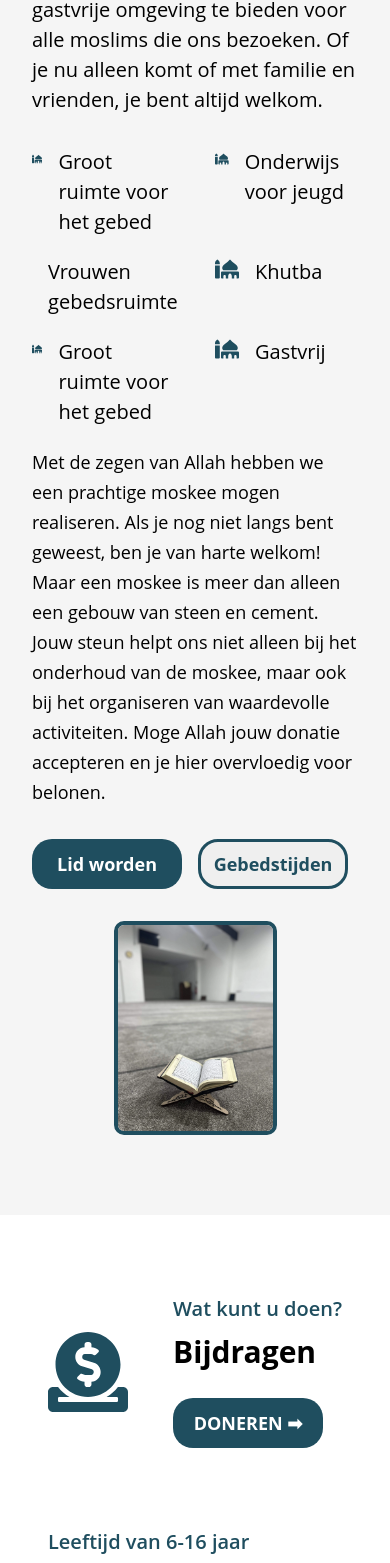
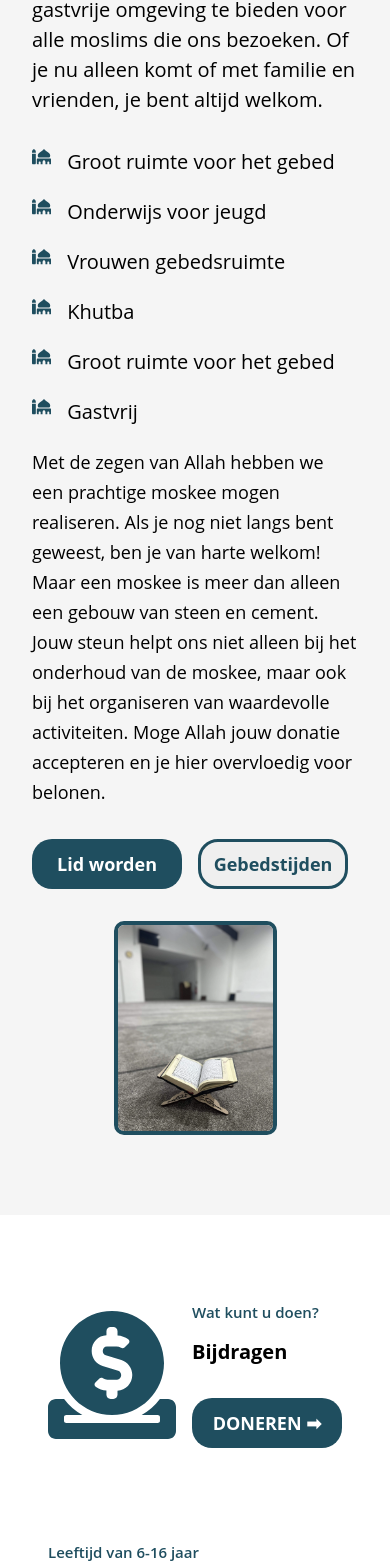
Before and after one commit to Imrxng/al-amal, a Next.js app: page / in a window 390 px wide. Shown: the part 1590-3153 px from the top of the page. Built offline with nearby package versions, Linux system fonts and the light colour scheme; no server answers.

Commit message:
test mobile home page

```diff
--- a/src/components/OnderwijsMain.tsx
+++ b/src/components/OnderwijsMain.tsx
@@ -3,12 +3,12 @@ import ContainerTitle from './ContainerTitle';
 import Image from 'next/image';
 import letters from '@/assets/images/sfeer-letters.webp';
 import klas from '@/assets/images/sfeer-klas.webp';
-import { MdDownload, MdFileDownload } from 'react-icons/md';
+import { MdDownload } from 'react-icons/md';
 import Link from 'next/link';
 
 const OnderwijsMain = () => {
   return (
-    <div id="container-contact" className="onderwijs-wrapper">
+    <div id="container-contact">
       <ContainerTitle link={'/onderwijs'} title={'Onderwijs'} />
 
       <div className="onderwijs-intro">
--- a/src/styles/header.component.css
+++ b/src/styles/header.component.css
@@ -90,5 +90,6 @@
 
 .icon {
     color: var(--background);
-    font-size: x-large
+    min-width: 1.2rem;
+    min-height: 1.2rem;
 }
--- a/src/styles/mediaqueries.component.css
+++ b/src/styles/mediaqueries.component.css
@@ -42,6 +42,9 @@
 
     .footer-nav>h3 {
         white-space: nowrap;
+    }
+    .footer-nav > iframe {
+        height: 100px;
     }
 
     .info-home {
@@ -105,7 +108,7 @@
 }
 @media only screen and (max-width: 530px) {
     .info-home > svg {
-        font-size: 5rem;
+        min-width: 3rem;
     }
     #image-al-aqsa q {
         font-size: 1.5rem;
@@ -121,4 +124,28 @@
     #box, #over-ons-container {
         padding: 5rem 2rem;
     }
+    .info-home-text > h2 {
+        font-size: 20px;
+    }
+    .info-home-text > h3 {
+        font-size: 15px;
+    }
+    #over-ons-icons {
+        flex-direction: column;
+    }
+    .over-ons-icon-container{
+        width: 100%;
+    }
+    #header > img {
+        width: 80%;
+        height: auto;
+    }
 }
+@media only screen and (max-width: 350px) {
+    #image-al-aqsa q {
+        font-size: 1.2rem;
+    }
+    #image-al-aqsa p {
+        font-size: 0.6rem;
+    }
+}
```
